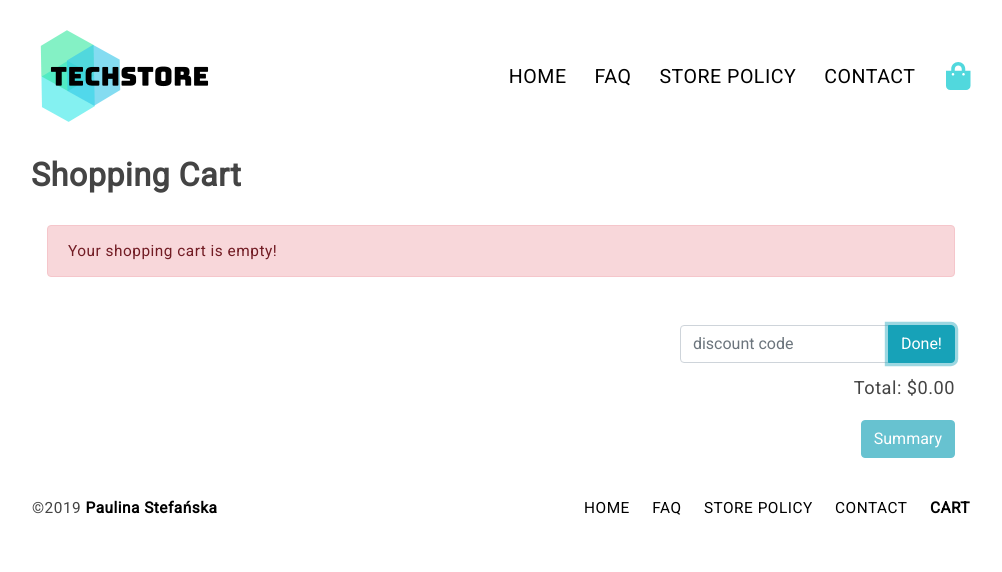
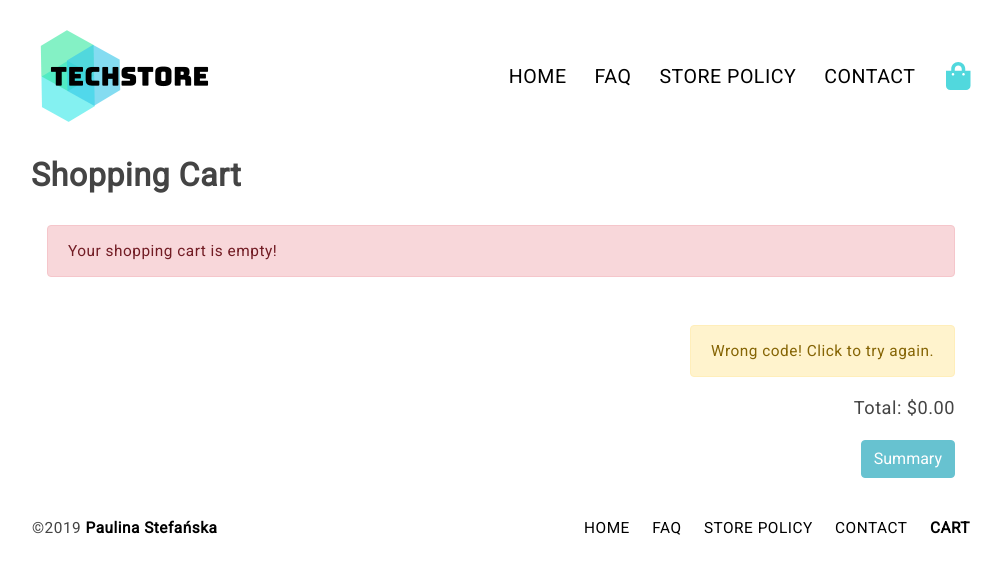
Before and after one commit to paulinastefanska/OnlineShop-FinalProject, a React (Create React App) app in the folder client/: page /cart in a window 1280 px wide. Both pictures are taken after a click on the button "Done!". Shown: the top 572 px of the page, without its empty margins (139-1141 px from the left). Built offline with nearby package versions, Linux system fonts and the light colour scheme.

Commit message:
Fix discount alert

```diff
--- a/client/src/components/common/Discount/Discount.js
+++ b/client/src/components/common/Discount/Discount.js
@@ -40,7 +40,8 @@ class Discount extends React.Component {
         const { value, wrongCode } = this.state;
         const { handleChange, handleSubmit, handleAlert } = this;
 
-          if(!discountStatus) return (
+          if(!discountStatus  && wrongCode) return <Alert color="warning" onClick={ handleAlert }>Wrong code! Click to try again.</Alert>
+          else if(!discountStatus) return (
             <InputGroup>
               <Input placeholder="discount code" type="text" value={ value } onChange={ handleChange } />
               <InputGroupAddon addonType="append">
@@ -48,7 +49,6 @@ class Discount extends React.Component {
               </InputGroupAddon>
             </InputGroup>
           );
-        else if(!discountStatus  && wrongCode) return <Button color="danger" onClick={ handleAlert }>Wrong code! Cilck and try again.</Button>
           else if(discountStatus) return <Alert color="success">Code is active!</Alert>;
     }
 }
--- a/client/src/components/features/Cart/Cart.scss
+++ b/client/src/components/features/Cart/Cart.scss
@@ -21,11 +21,15 @@
 	flex-direction: column;
 	align-items: flex-end;
 	.input-group {
-		margin-bottom: 10px;
+		margin-bottom: 0.9rem;
 		max-width: max-content;
+		padding: 0.5rem 0;
 	}
 	.alert {
 		font-size: $base-size*1.1;
+	}
+	.alert-warning {
+		cursor: pointer;
 	}
 }
 
```
